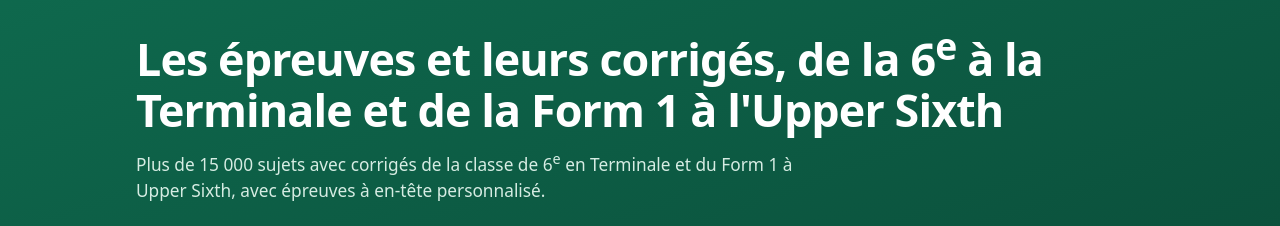
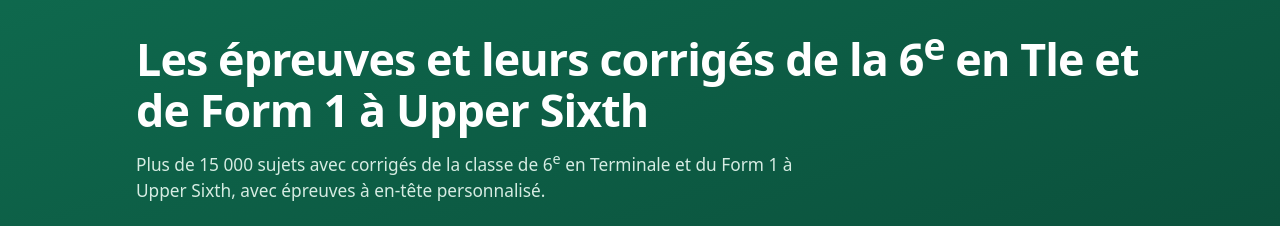
Before and after one commit to etiennematoulike829-cmyk/banque-epreuves-app, a plain HTML site: page docs/index.html in a window 1280 px wide. Shown: the part 79-305 px from the top of the page. Drawn offline with Linux system fonts and the light colour scheme.

Commit message:
Page : nouveau titre principal
Co-Authored-By: Claude Opus 5.5 <noreply@anthropic.com>

```diff
--- a/docs/index.html
+++ b/docs/index.html
@@ -176,7 +176,7 @@
       <svg width="36" height="36" viewBox="0 0 64 64" aria-hidden="true"><rect width="64" height="64" rx="14" fill="#fff" fill-opacity=".14"/><path d="M18 16h20l8 8v24H18z" fill="#fff"/><path d="M24 32h16M24 39h16M24 25h9" stroke="#0f6b4f" stroke-width="3"/></svg>
       Banque d'Épreuves Cameroun
     </div>
-    <h1>Les épreuves et leurs corrigés, de la 6<sup>e</sup> à la Terminale et de la Form&nbsp;1 à l'Upper Sixth</h1>
+    <h1>Les épreuves et leurs corrigés de la 6<sup>e</sup> en Tle et de Form&nbsp;1 à Upper Sixth</h1>
     <p class="lead">Plus de 15&nbsp;000 sujets avec corrigés de la classe de 6<sup>e</sup> en Terminale et du Form&nbsp;1 à Upper Sixth, avec épreuves à en-tête personnalisé.</p>
     <ul class="meta" aria-label="Informations sur le fichier">
       <li>Version v1.0.0</li>
```
